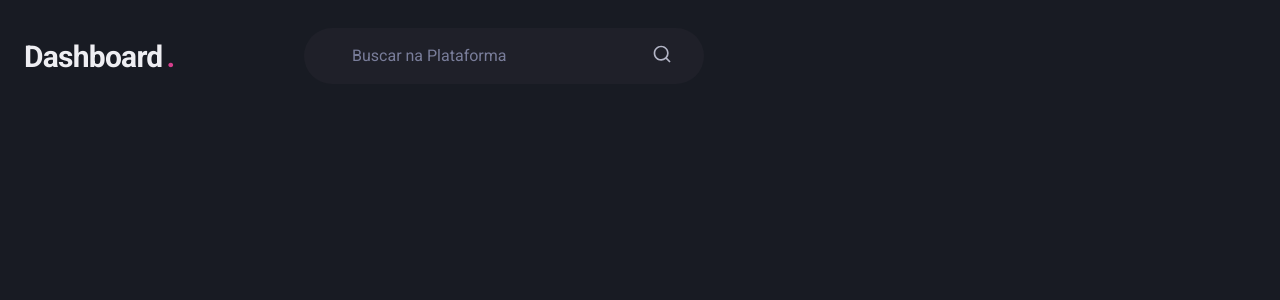
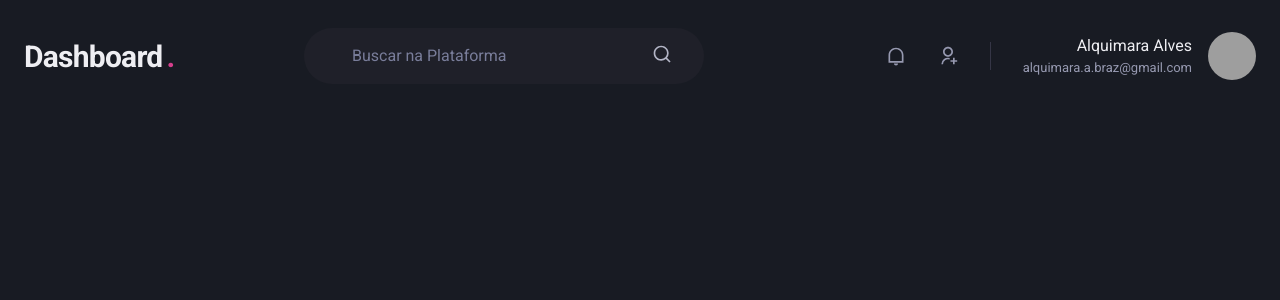
Before and after one commit to alquimara/Dashboard, a Next.js app: page /dashboard in a window 1280 px wide. Shown: the top 300 px of the page. Built offline with nearby package versions, Linux system fonts and the light colour scheme; grey boxes are pictures that could not be loaded.

Commit message:
finalizado o componente do header

```diff
--- a/src/components/Header.tsx
+++ b/src/components/Header.tsx
@@ -1,5 +1,5 @@
-import { Flex,Input,Text,Icon } from "@chakra-ui/react";
-import{RiSearchLine} from 'react-icons/ri'
+import { Flex,Input,Text,Icon,HStack, Box, Avatar } from "@chakra-ui/react";
+import{RiSearchLine, RiNotificationLine,RiUserAddLine} from 'react-icons/ri'
 
 export function Header(){
   return(
@@ -37,6 +37,32 @@ export function Header(){
         />
         <Icon as={RiSearchLine} fontSize="20"/>
       </Flex>
+      <Flex
+      align="center"
+      ml="auto"
+      >
+      <HStack
+      spacing="8"
+      mx="8"
+      pr="8"
+      py="1"
+      color="gray.300"
+      borderRightWidth={1}
+      borderColor="gray.700"
+      >
+        <Icon as={RiNotificationLine} fontSize="20"/>
+        <Icon as={RiUserAddLine} fontSize="20"/>
+      </HStack>
+      <Flex align="center">
+        <Box mr="4" textAlign="right">
+          <Text>Alquimara Alves</Text>
+          <Text color="gray.300" fontSize="small">alquimara.a.braz@gmail.com</Text>
+        </Box>
+        <Avatar size="md" name="Alquimara Alves" src="https://github.com/alquimara.png"/>
+
+      </Flex>
+
+      </Flex>
 
     </Flex>
   )
```
